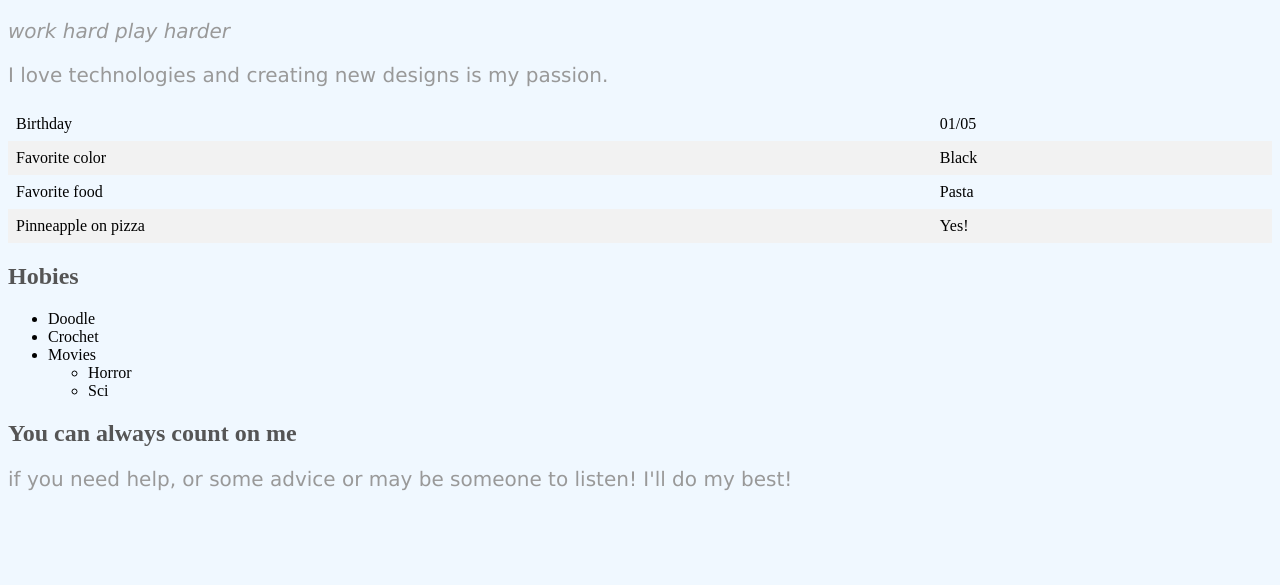
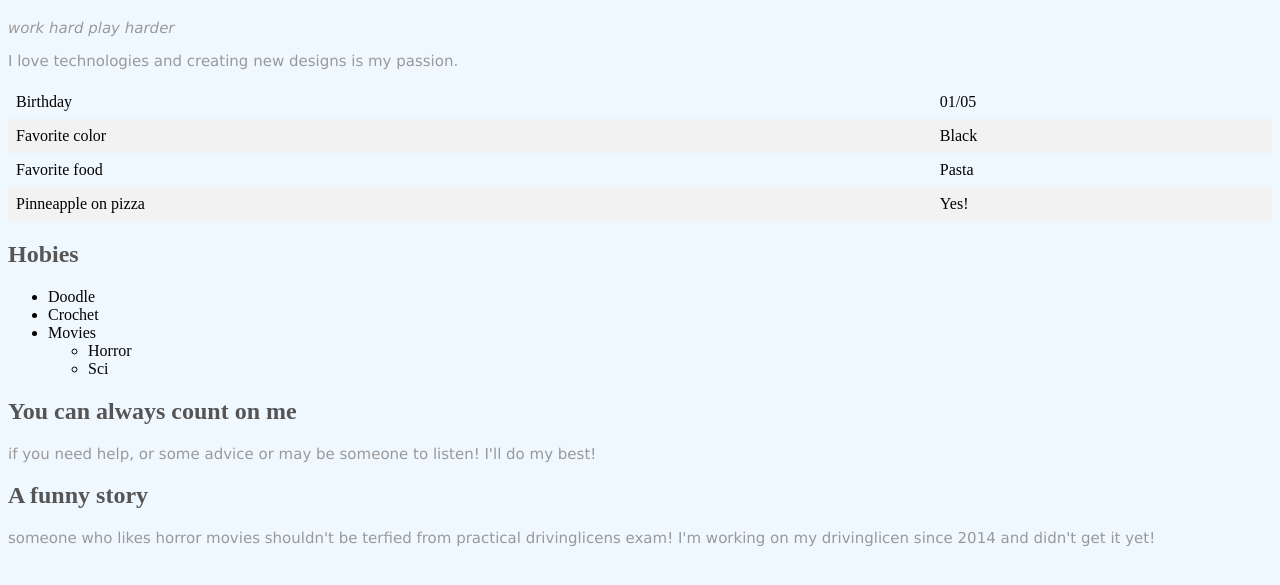
Before and after one commit to rafahalani/html-repos, a plain HTML site: page html-css.html in a window 1280 px wide. Shown: the part 173-758 px from the top of the page. Drawn offline with Linux system fonts and the light colour scheme.

Commit message:
Update html-css.html

```diff
--- a/html-css.html
+++ b/html-css.html
@@ -13,7 +13,7 @@
 
     p {
       font-family: verdana;
-      font-size: 20px;
+      font-size: 15px;
       color: #999999;
 
     }
@@ -90,6 +90,11 @@ height="100" width="100"  />
   <p>if you need help, or some advice or may be someone to listen! I'll do my best!</p>
 </div>
 
+<div>
+  <h2> A funny story</h2>
+  <p> someone who likes horror movies shouldn't be terfied from practical drivinglicens exam! I'm working on my drivinglicen since 2014 and didn't get it yet!</p>
+</div>
+
 
 </body>
 </html>
```
